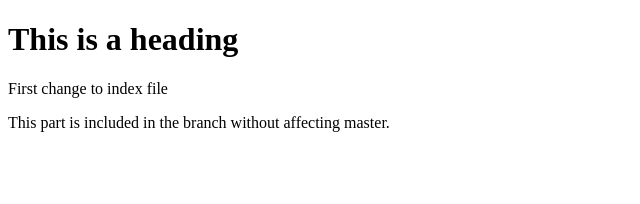
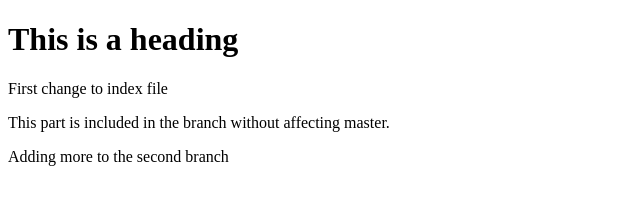
Before and after one commit to nems2811/ISM6225-Friday2, a plain HTML site: page index.html in a window 1280 px wide. Shown: the whole page, without its empty margins (0-640 px from the left). Drawn offline with Linux system fonts and the light colour scheme.

Commit message:
Modifying content in branch

```diff
--- a/index.html
+++ b/index.html
@@ -10,5 +10,8 @@
         <p>
             This part is included in the branch without affecting master.
         </p>
+        <p>
+            Adding more to the second branch
+        </p>
     </html>
 </head>
```
